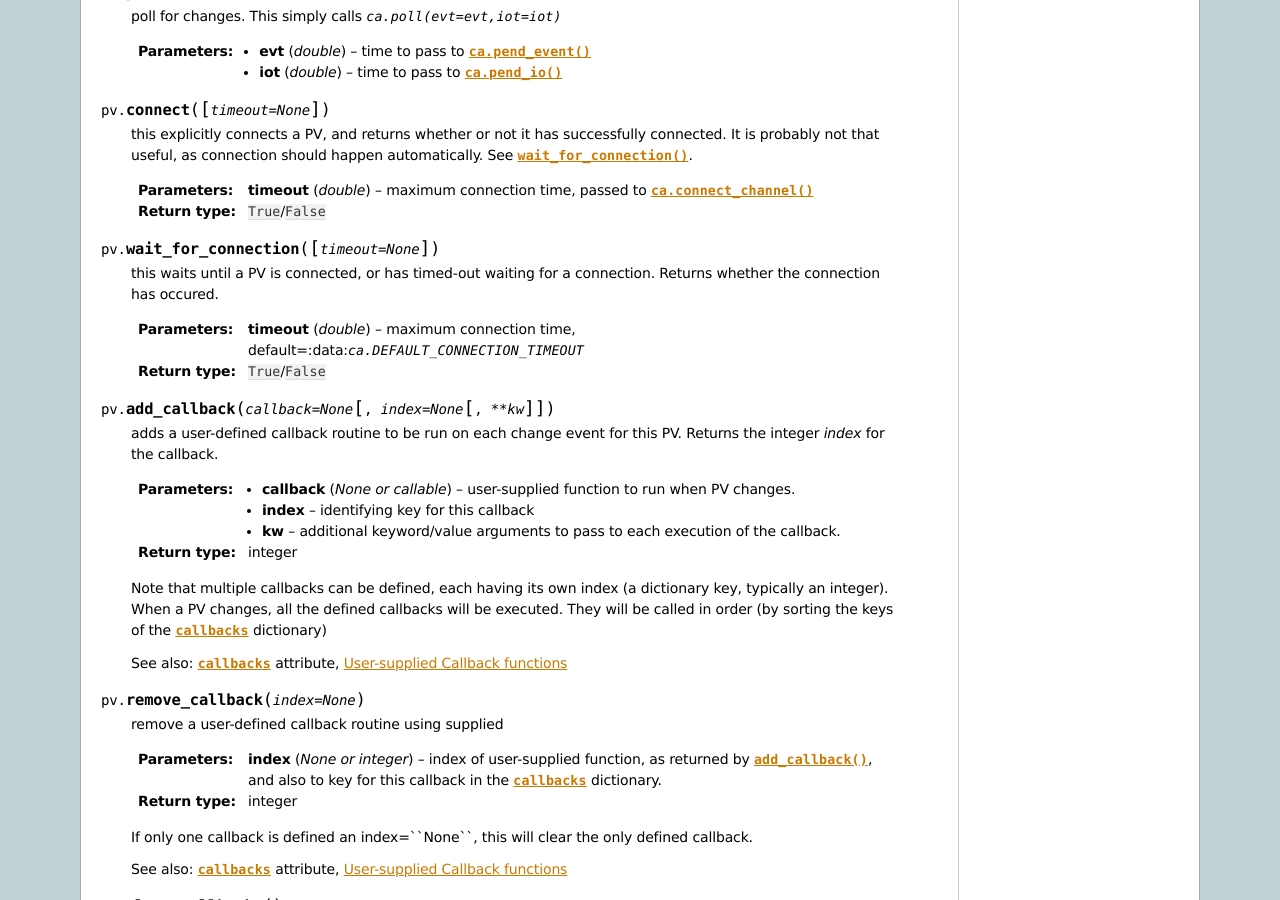
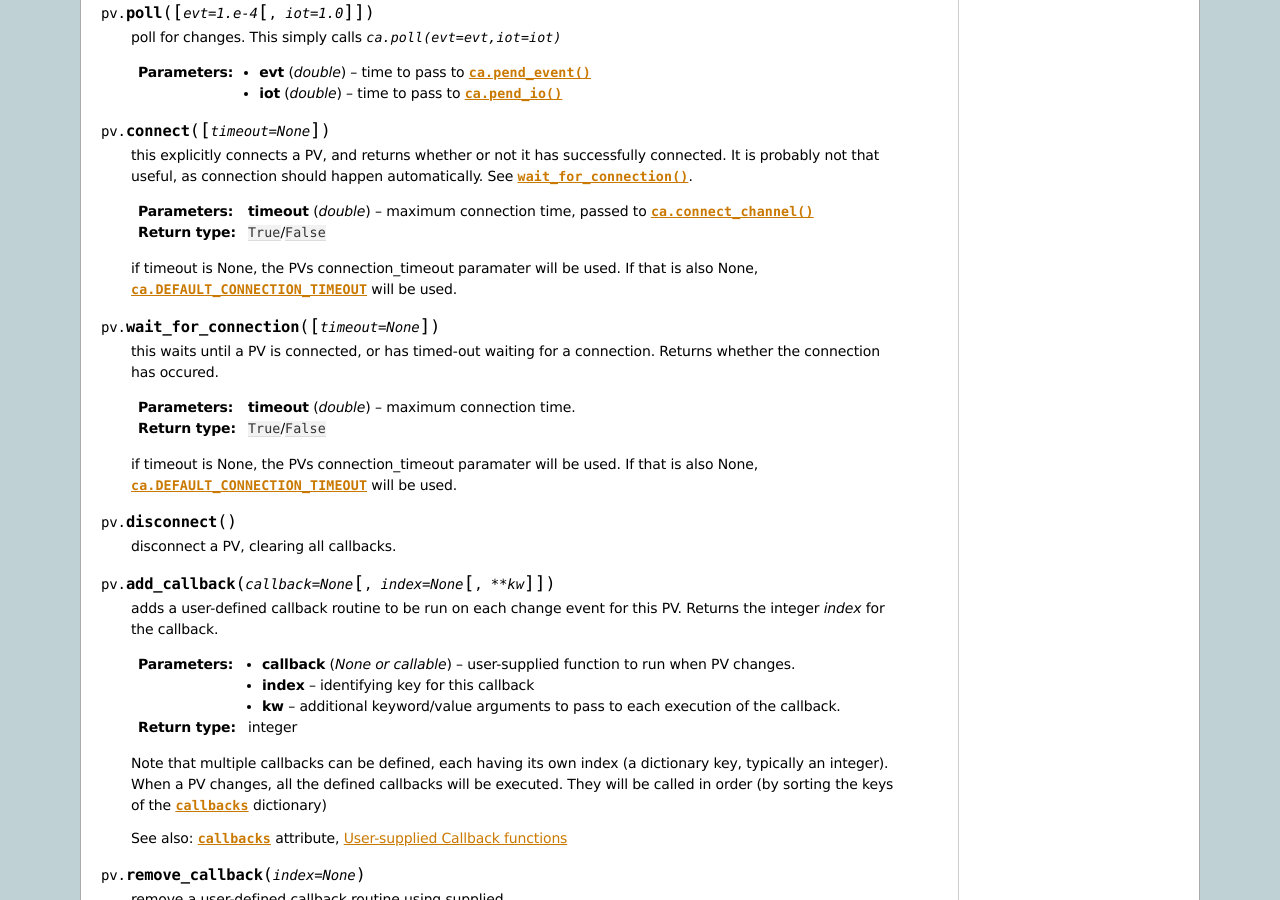
Before and after one commit to pyepics/pyepics, a Sphinx documentation site: the page built from doc/pv.rst, in a window 1280 px wide and 900 px high, scrolled down 1657 px. Built offline with Sphinx 7.4.7, drawn with Linux system fonts in a browser that asks for light colours; formulas are drawn with MathJax 3; the version number is read from the project's files by our own code; some of the changed text lies outside the part shown.

```diff
--- a/doc/pv.rst
+++ b/doc/pv.rst
@@ -18,19 +18,21 @@ attributes for accessing it's properties.
 The :class:`PV` class
 =======================
 
-.. class:: PV(pvname[, callback=None[, connection_callback=None, [form='native'[, auto_monitor=None[, verbose=False]]]]])
+.. class:: PV(pvname[, callback=None[, form='native'[, auto_monitor=None[, connection_callback=None[,  connection_timeout=None[, verbose=False]]]]]])
 
    create a PV object for a named Epics Process Variable.
 
    :param pvname: name of Epics Process Variable
    :param callback:  user-defined callback function on changes to PV value or state.
    :type callback: callable or None
-   :param connection_callback:  user-defined function called on changes to PV connection status.
-   :type connection_callback: callable or None
    :param form:  which epics *data type* to use:  the 'native' , or the 'ctrl' (Control) or 'time' variant.
    :type form: string, one of ('native','ctrl', or 'time')
    :param auto_monitor:  whether to automatically monitor the PV for changes.
    :type auto_monitor: ``None``, ``True``, or ``False``
+   :param connection_callback: user-defined function called on changes to PV connection status.
+   :type connection_callback:  callable or None
+   :param connection_timeout:  time (in seconds) to wait for connection before giving up
+   :type connection_callback:  float or None
    :param verbose:  whether to print out debugging messages
    :type verbose: ``True``/``False``
 
@@ -133,14 +135,25 @@ callbacks to be executed when the PV changes.
    :type  timeout:  double
    :rtype:    ``True``/``False``
 
+   if timeout is None, the PVs connection_timeout paramater will be used. If that is also None,
+   :data:`ca.DEFAULT_CONNECTION_TIMEOUT`  will be used.
+
 .. method:: wait_for_connection([timeout=None])
 
    this waits until a PV is connected, or has timed-out waiting for a
    connection.  Returns  whether the connection has occured.
 
-   :param timeout:  maximum connection time, default=:data:`ca.DEFAULT_CONNECTION_TIMEOUT`
+   :param timeout:  maximum connection time.
    :type  timeout:  double
    :rtype:    ``True``/``False``
+
+   if timeout is None, the PVs connection_timeout paramater will be used. If that is also None,
+   :data:`ca.DEFAULT_CONNECTION_TIMEOUT`  will be used.
+
+
+.. method:: disconnect()
+
+   disconnect a PV, clearing all callbacks.
 
 .. method:: add_callback(callback=None[, index=None , [**kw]])
 
```
Also changed, not shown: doc/advanced.rst (+7 -4 lines), 9 other files.
